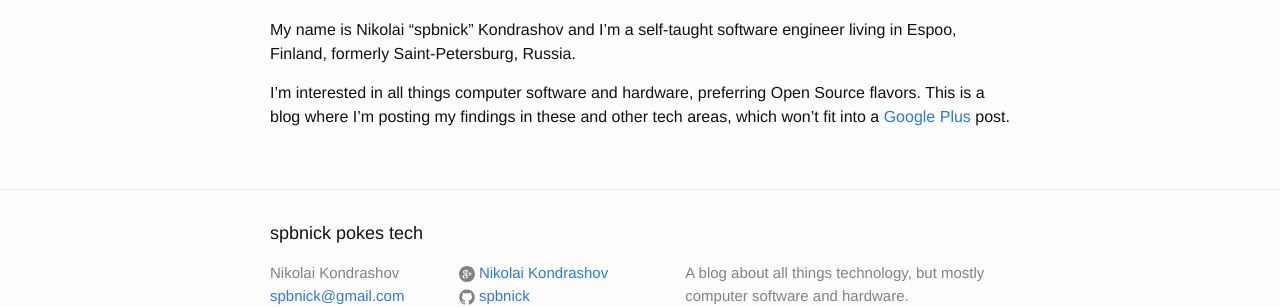
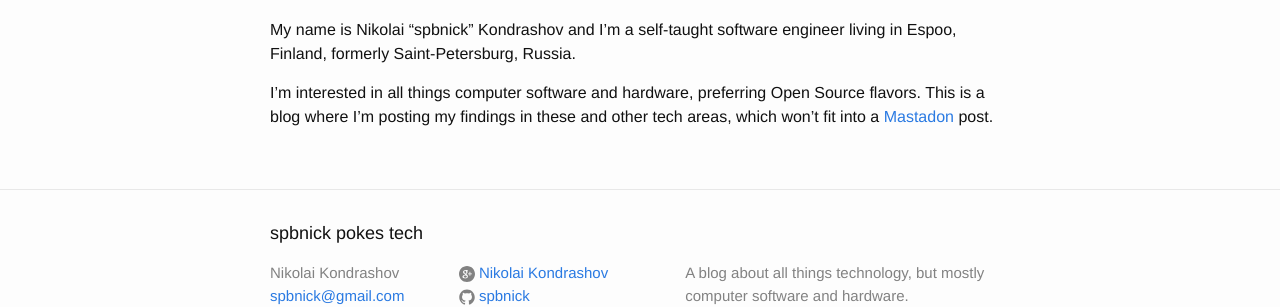
Before and after one commit to spbnick/spbnick.github.io, a Jekyll site: the page built from about.md, in a window 1280 px wide. Shown: the part 146-453 px from the top of the page. Built offline with Jekyll 4.4.1, drawn with Linux system fonts in a browser that asks for light colours.

Commit message:
about: Switch from G+ to Mastodon

```diff
--- a/about.md
+++ b/about.md
@@ -8,6 +8,6 @@ engineer living in Espoo, Finland, formerly Saint-Petersburg, Russia.
 
 I'm interested in all things computer software and hardware, preferring Open
 Source flavors. This is a blog where I'm posting my findings in these and
-other tech areas, which won't fit into a [Google Plus][1] post.
+other tech areas, which won't fit into a [Mastadon][1] post.
 
-[1]: https://plus.google.com/+NikolaiKondrashov/posts
+[1]: https://bitbang.social/@spbnick
```
